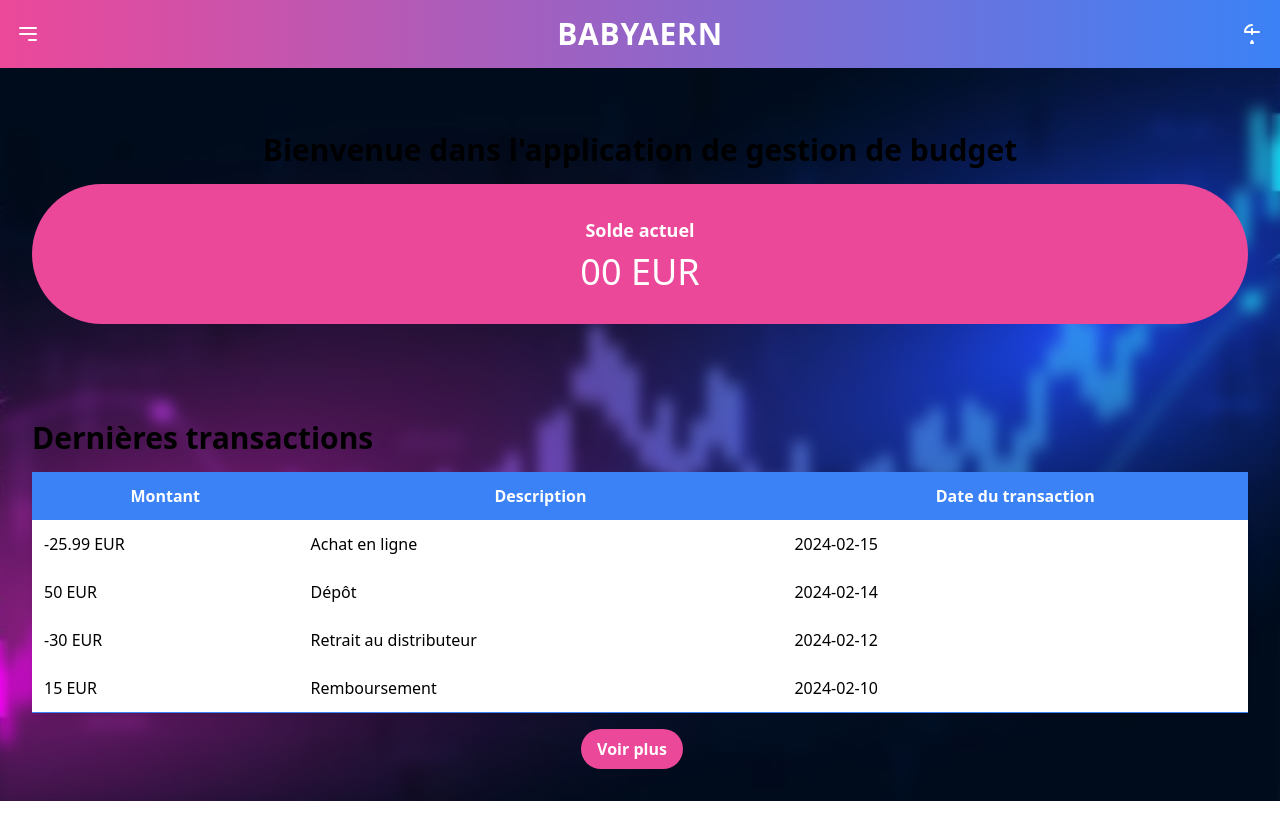
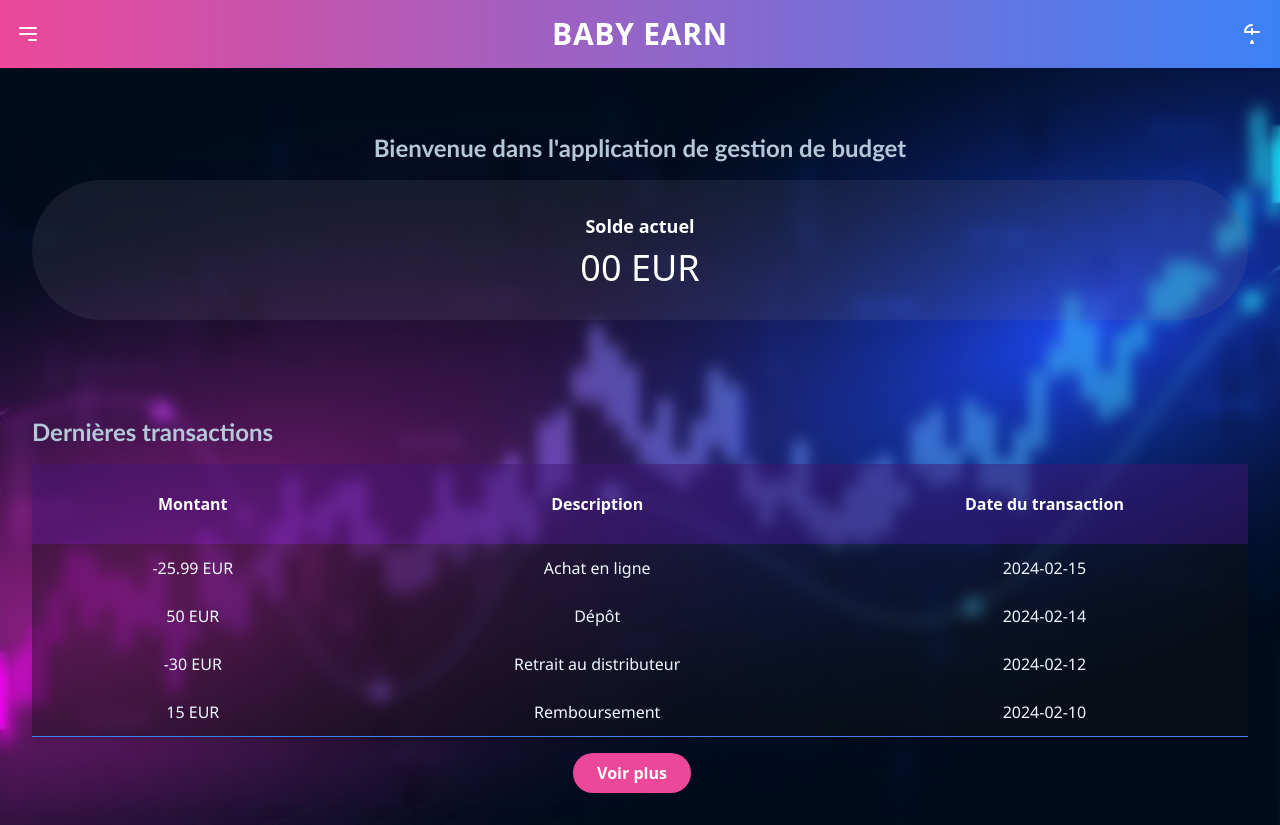
Before and after one commit to OUTER-DEV/frontend, a React (Create React App) app: page /home in a window 1280 px wide. Before the commit the page ends 801 px from the top, so only its background shows below. Built offline with nearby package versions, Linux system fonts and the light colour scheme.

Commit message:
feat: update

```diff
--- a/public/index.html
+++ b/public/index.html
@@ -24,7 +24,7 @@
       work correctly both with client-side routing and a non-root public URL.
       Learn how to configure a non-root public URL by running `npm run build`.
     -->
-    <title>FINTECH</title>
+    <title>Baby earn</title>
   </head>
   <body>
     <noscript>You need to enable JavaScript to run this app.</noscript>
--- a/src/Header/Navbar.js
+++ b/src/Header/Navbar.js
@@ -47,7 +47,7 @@ const Navbar = () => {
           </svg>
         </div>
 
-        <div className="text-white text-3xl font-extrabold tracking-wide">BABYAERN</div>
+        <div className="text-white text-3xl font-extrabold tracking-wide">BABY EARN</div>
 
         <div className="text-white" onClick={openModal}>
           {/* Remplacez l'icône ci-dessous par l'icône que vous souhaitez utiliser */}
--- a/src/Home/Corp.js
+++ b/src/Home/Corp.js
@@ -1,18 +1,19 @@
 import React, { useState } from 'react';
+import "./style.css"
 
 const Corps = () => {
   return (
     <div className="container mx-auto mt-8 p-8">
-      <h1 className="text-3xl text-center font-bold mb-4">Bienvenue dans l'application de gestion de budget</h1>
+      <h1 className="text-2xl text-center font-bold mb-4 _text">Bienvenue dans l'application de gestion de budget</h1>
 
       {/* Affichage du solde actuel dans un cercle (visible uniquement sur mobile) */}
-      <div className="bg-pink-500 text-white p-8 rounded-full text-center md:hidden">
-        <p className="text-lg font-semibold mb-2">Solde actuel</p>
+      <div className=" text-white p-8 rounded-full text-center md:hidden _solde">
+        <p className="text-lg font-semibold mb-2 ">Solde actuel</p>
         <p className="text-4xl">00 EUR</p>
       </div>
 
       {/* Affichage du solde actuel dans un cercle (visible uniquement sur les écrans plus grands que mobile) */}
-      <div className="bg-pink-500 text-white p-8 rounded-full text-center hidden md:block">
+      <div className=" text-white p-8 rounded-full text-center hidden md:block _solde">
         <p className="text-lg font-semibold mb-2">Solde actuel</p>
         <p className="text-4xl">00 EUR</p>
       </div>
--- a/src/Home/Transaction.js
+++ b/src/Home/Transaction.js
@@ -1,4 +1,5 @@
 import React, { useState } from 'react';
+import "./style.css"
 
 const Transactions = () => {
   // Données fictives pour les transactions
@@ -27,21 +28,21 @@ const Transactions = () => {
 
   return (
     <div className="container mx-auto mt-8 p-8">
-      <h2 className="text-3xl font-bold mb-4">Dernières transactions</h2>
+      <h2 className="text-2xl font-bold mb-4 _text">Dernières transactions</h2>
 
       {/* Tableau des transactions (visible sur les écrans de taille moyenne et plus grands) */}
       <div className="md:block hidden">
         <table className="w-full border-collapse border-b border-blue-500 shadow-lg">
-          <thead className="bg-blue-500 text-white">
+          <thead className=" text-white _head">
             <tr>
-              <th className="p-3">Montant</th>
-              <th className="p-3">Description</th>
-              <th className="p-3">Date du transaction</th>
+              <th className="p-7">Montant</th>
+              <th className="p-4">Description</th>
+              <th className="p-0">Date du transaction</th>
             </tr>
           </thead>
           <tbody>
             {transactions.slice(0, visibleTransactions).map((transaction) => (
-              <tr key={transaction.id} className="bg-white hover:bg-gray-100">
+              <tr key={transaction.id} className=" hover:bg-gray-90 _tab">
                 <td className="p-3">{transaction.amount} EUR</td>
                 <td className="p-3">{transaction.title}</td>
                 <td className="p-3">{transaction.date}</td>
@@ -53,14 +54,14 @@ const Transactions = () => {
         {/* Boutons "Voir plus" et "Voir moins" pour la version tableau */}
         <div className="text-center mt-4">
           <button
-            className="bg-pink-500 hover:bg-pink-600 text-white font-bold py-2 px-4 rounded-full mr-4"
+            className="bg-pink-500 hover:bg-pink-600 text-white font-bold py-2 px-6 rounded-full mr-4"
             onClick={handleSeeMore}
           >
             Voir plus
           </button>
           {visibleTransactions > 4 && (
             <button
-              className="bg-pink-500 hover:bg-pink-600 text-white font-bold py-2 px-4 rounded-full"
+              className="bg-pink-500 hover:bg-pink-600 text-white font-bold py-2 px-5 rounded-full"
               onClick={handleSeeLess}
             >
               Voir moins
--- /dev/null
+++ b/src/Home/style.css
@@ -0,0 +1,25 @@
+._text{
+    color: rgb(181, 200, 217);
+    font-family: 'Gill Sans', 'Gill Sans MT', Calibri, 'Trebuchet MS', sans-serif;
+}
+table{
+    border-radius: 2px;
+    border-collapse: collapse;
+
+}
+._head{
+    background-color: rgba(63, 22, 114, 0.494);
+}
+._tab{
+    background-color: rgba(18, 16, 18, 0.44);
+    color: aliceblue;
+    font-family: 'Segoe UI', Tahoma, Geneva, Verdana, sans-serif;
+    text-align: center;
+}
+
+._solde{
+    background-color: rgba(124, 118, 132, 0.148);
+}
+._bg{
+    background-color: rgba(152, 14, 101, 0.523);
+}
--- a/src/Login/login.js
+++ b/src/Login/login.js
@@ -3,7 +3,7 @@ import { useHistory } from 'react-router-dom';
 import './login.css';
 import Loading from '../components/loading';
 import { FaUser, FaLock } from 'react-icons/fa';
-import MainPage from '../Main/main';
+import Home from '../Home/Home';
 import Form from '../components/form';
 import { login } from '../api/api_login';
 
@@ -38,8 +38,8 @@ const LoginForm = () => {
         setUserName(responseData.user);
         setTimeout(() => {
           setLoading(false);
-          history.push('/main');
-        }, 10000);
+          history.push('/home');
+        }, 50000);
       } catch (error) {
         console.error('Error during login:', error.message);
         setLoading(false);
@@ -54,7 +54,7 @@ const LoginForm = () => {
       if (loading) {
         return <Loading />;
       } else {
-        return <MainPage />;
+        return <Home />;
       }
     } else {
       return (
```
